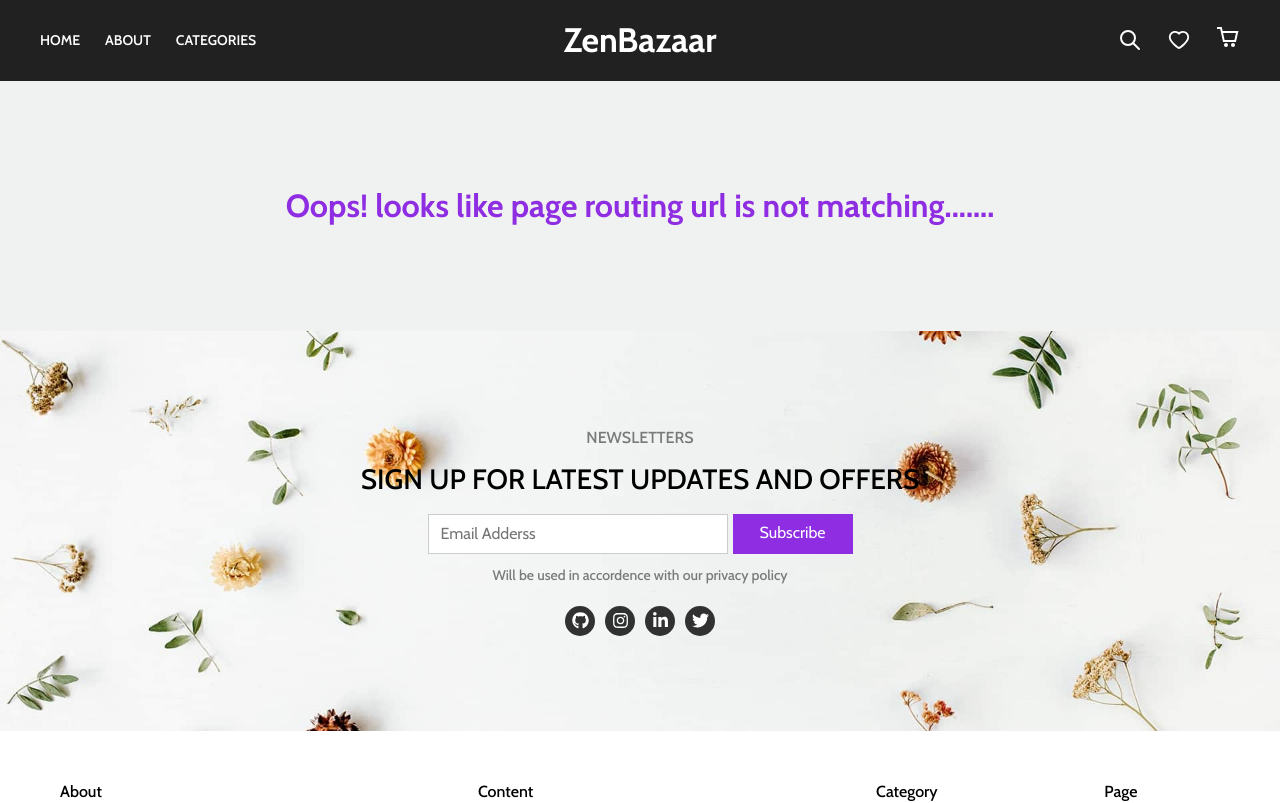
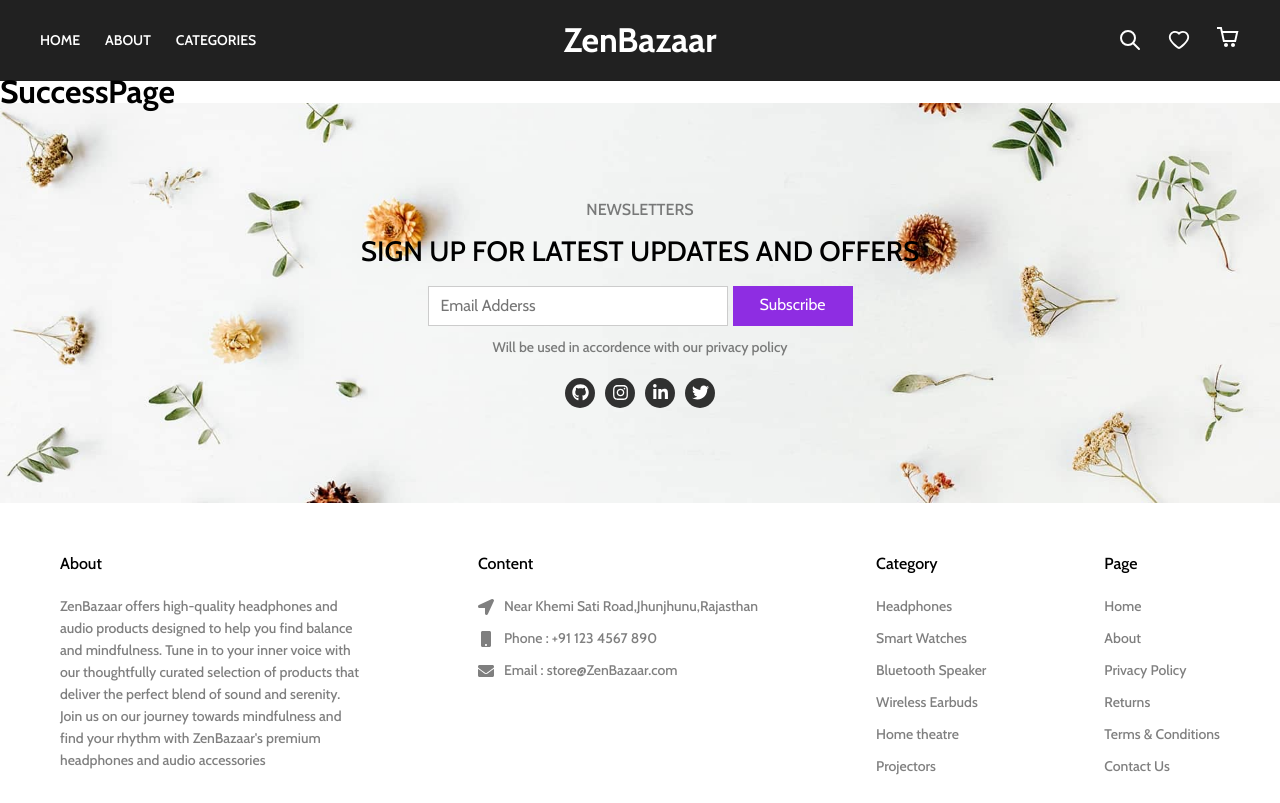
Before and after one commit to jitendraKhadoliya/full-stack-e-commerce, a React (Create React App) app: page /success in a window 1280 px wide. Shown: the top 803 px of the page. Built offline with nearby package versions, Linux system fonts and the light colour scheme.

Commit message:
completed stripe payment gateway

```diff
--- a/src/App.js
+++ b/src/App.js
@@ -7,6 +7,8 @@
 import Footer from "./components/Footer/Footer.jsx";
 import AppContext from "./utils/Context";
 import PageNotFound from "./components/pagenotfound/PageNotFound.jsx";
+import SuccessPage from "./components/paymentPage/SuccessPage.jsx";
+import RejectedPage from "./components/paymentPage/RejectedPage.jsx";
 
 function App() {
   return (
@@ -18,6 +20,8 @@
             <Route path="/" element={<Home />} />
             <Route path="category/:id" element={<Category />} />
             <Route path="/product/:id" element={<SingleProduct />} />
+            <Route path="/success" element={<SuccessPage />} />
+            <Route path="?success=false" element={<RejectedPage />} />
             <Route path="*" element={<PageNotFound />} />
           </Routes>
           <Newsletter />
--- a/src/components/Cart/Cart.jsx
+++ b/src/components/Cart/Cart.jsx
@@ -8,11 +8,11 @@
 import { makePaymentRequest } from "../../utils/api";
 
 const Cart = ({ setShowCart }) => {
-  const { cartItem, setCartItem } = useContext(CreatedContext);
+  let { cartSubTotal, cartItems } = useContext(CreatedContext);
 
   // * here i Will create instance for load stripe and use publishable key there
   const stripePromise = loadStripe(
-    process.env.REACT_APP_STRIPE_PUBLISHABLE_KEY
+    `${process.env.REACT_APP_STRIPE_PUBLISHABLE_KEY}`
   );
 
   // ! this is the function for stripe checkout page
@@ -20,19 +20,17 @@
   const handlePayment = async () => {
     try {
       const stripe = await stripePromise;
-      const res = await makePaymentRequest("/api/orders", {
-        products: cartItem,
+      const res = await makePaymentRequest.post("/api/orders", {
+        products: cartItems,
       });
-
       await stripe.redirectToCheckout({
         sessionId: res.data.stripeSession.id,
       });
-    } catch (err) {
-      console.log(err);
+    } catch (error) {
+      console.log(error);
     }
   };
 
-  let { cartSubTotal } = useContext(CreatedContext);
   return (
     <div className="cart-panel">
       <div className="opacity-layer"></div>
--- a/src/components/Home/Home.jsx
+++ b/src/components/Home/Home.jsx
@@ -4,55 +4,47 @@
 import Banner from "../Home/Banner/Banner.jsx";
 import Products from "../Products/Products.jsx";
 
-
-import {fetchDataFromApi} from "../../utils/api.js";
+import { fetchDataFromApi } from "../../utils/api.js";
 import { CreatedContext } from "../../utils/Context.js";
 
 import "./Home.scss";
 
-
 const Home = () => {
-
-  useEffect(()=>{
-
-    // writting function for categories
-    const getCategories = () =>{
-      fetchDataFromApi("/api/categories?populate=*").then((res)=>{
+  useEffect(() => {
+    // writing function for categories
+    const getCategories = () => {
+      fetchDataFromApi("/api/categories?populate=*").then((res) => {
         // console.log(res);
         setCategories(res);
-      })
-    }
-    // writting function for all products
-    const getProducts = ()=>{
-      fetchDataFromApi("/api/products?populate=*").then((res)=>{
+      });
+    };
+    // writing function for all products
+    const getProducts = () => {
+      fetchDataFromApi("/api/products?populate=*").then((res) => {
         // console.log(res);
         setProducts(res);
-      })
-    }
+      });
+    };
 
     getCategories();
     getProducts();
-  },[])
-
-
+  }, []);
 
   // here i will access data from context.js folder
 
-  const {categories,setCategories} = useContext(CreatedContext);
-  const {products,setProducts} = useContext(CreatedContext);
+  const { categories, setCategories } = useContext(CreatedContext);
+  const { products, setProducts } = useContext(CreatedContext);
 
   return (
     <div>
-
       <Banner />
 
       <div className="main-content">
         <div className="layout">
           <Category categories={categories} />
-          <Products products={products}  headingText="Popular Products" />
+          <Products products={products} headingText="Popular Products" />
         </div>
       </div>
-
     </div>
   );
 };
--- /dev/null
+++ b/src/components/paymentPage/RejectedPage.jsx
@@ -0,0 +1,7 @@
+import React from "react";
+
+const RejectedPage = () => {
+  return <div>RejectedPage</div>;
+};
+
+export default RejectedPage;
--- /dev/null
+++ b/src/components/paymentPage/SuccessPage.jsx
@@ -0,0 +1,20 @@
+import React from "react";
+import { useContext } from "react";
+import { CreatedContext } from "../../utils/Context";
+
+const SuccessPage = () => {
+  const { cartItems } = useContext(CreatedContext);
+  return (
+    <div>
+      <h1 style={{}}>SuccessPage</h1>
+      {cartItems.map((item) => (
+        <div key={item.id}>
+          <h1>{item.attributes.title}</h1>
+          console.log(item);
+        </div>
+      ))}
+    </div>
+  );
+};
+
+export default SuccessPage;
```
Also changed, not shown: 2 other files (tests, documents, lock files or other folders).
